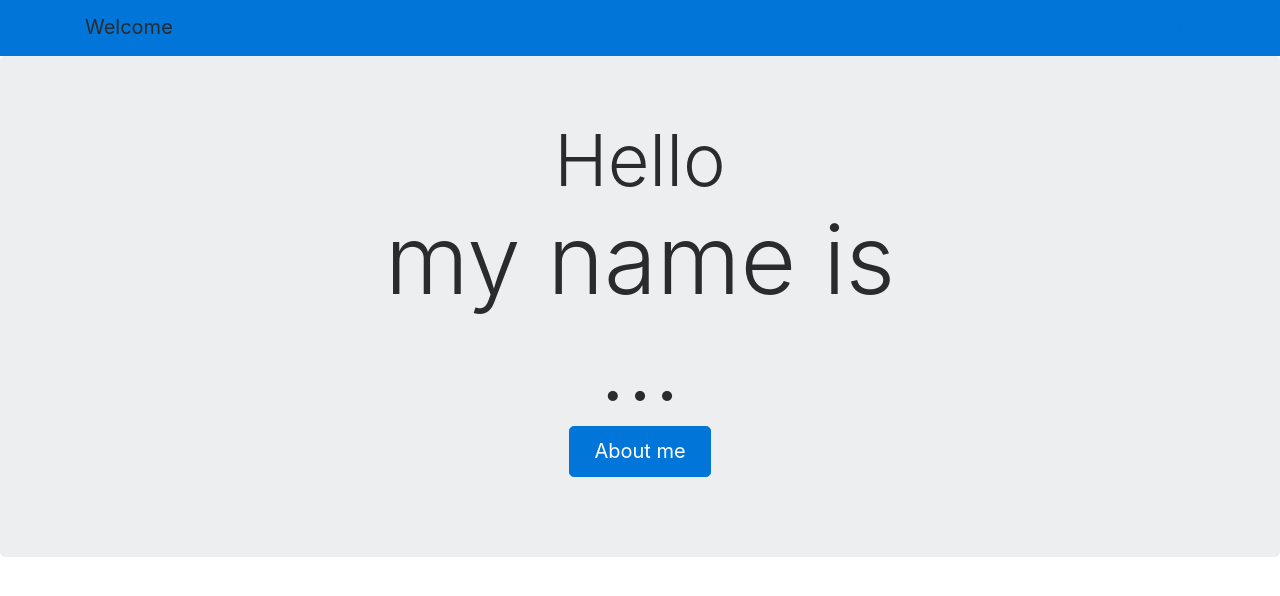
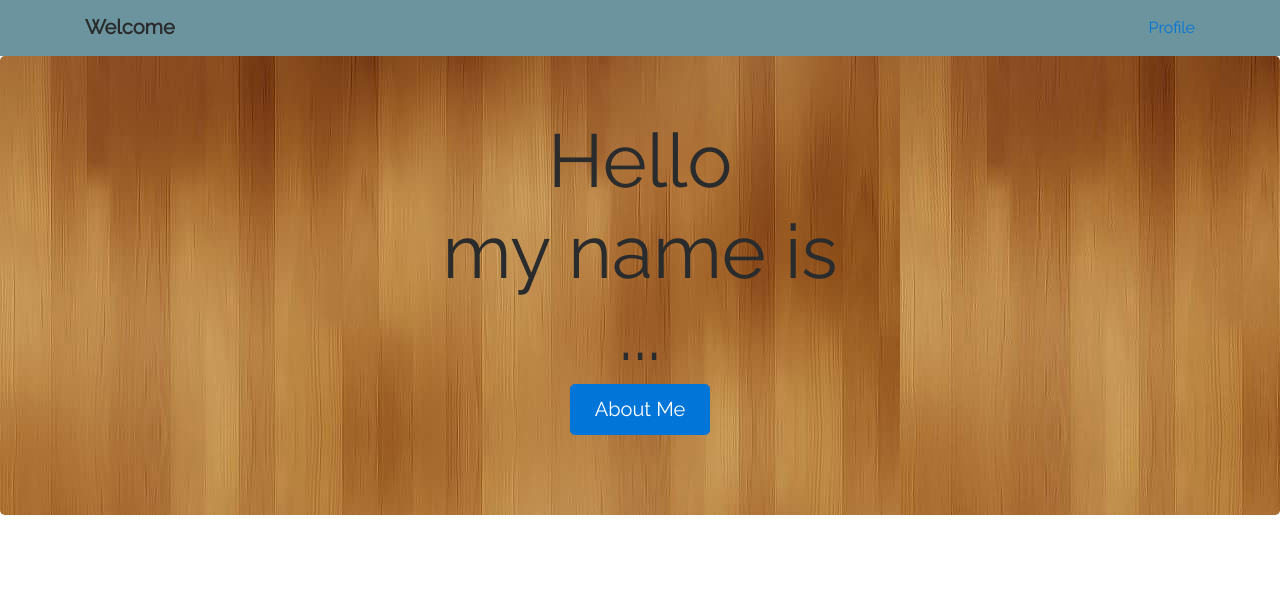
Before and after one commit to joshuatay/joshuatay.github.io, a plain HTML site: page index.html in a window 1280 px wide. Drawn offline with nearby package versions, Linux system fonts and the light colour scheme; a web font is replaced by a local one.

Commit message:
Add files via upload

```diff
--- a/css/style.css
+++ b/css/style.css
@@ -1,9 +1,13 @@
+body{
+	font-family: 'Raleway', sans-serif;
+}
+
 .custom-fb{
 	color:#D4B16A;
 }
 
 .custom-name {
-	font-weight: bold;
+	font-weight: bolder;
 }
 
 .custom-linkedinn {
@@ -13,3 +17,26 @@
 .custom-insta {
 	color:#570d6d;
 }
+.barcolor{
+	background: #6B949E;
+}
+
+.mx-auto{
+	 border-radius: 7px;
+}
+.description {
+  background-image: url("../img/pattern.jpg");
+  background-repeat: repeat-x;
+}
+.jumbotron{
+	background-image: url("../img/pattern.jpg");
+  background-repeat: repeat-x;
+  background-size: cover
+  color:white;
+}
+.display-3 {
+	font-size: 75px;
+}
+.display-1{
+	font-size: 75px;
+}
--- a/index.html
+++ b/index.html
@@ -1,15 +1,16 @@
 <html>
   <head>
+    <link href="https://fonts.googleapis.com/css?family=Kavivanar|Raleway" rel="stylesheet">
     <title>Joshua</title>
     <meta name="viewport" content="width=device-width, initial-scale=1, shrink-to-fit=no">
     <link rel="stylesheet" href="https://maxcdn.bootstrapcdn.com/bootstrap/4.0.0-alpha.6/css/bootstrap.min.css">
     <link rel="stylesheet" href="https://maxcdn.bootstrapcdn.com/font-awesome/4.4.0/css/font-awesome.min.css">
-    <link rel="stylesheet" type="text/css" href="css/profile.css">
+    <link rel="stylesheet" href="css/style.css">
   </head>
 </body>
-	<nav class="navbar navbar-dark bg-primary">
+	<nav class="navbar navbar-dark barcolor">
       	<div class="container">
-       			<a class="navbar-brand">Welcome</a>
+       			<a class="navbar-brand custom-name">Welcome</a>
         	<ul class="nav navbar-nav pull-right">
           		<li class="nav-item active">
             		<a class="nav-link" href="profile.html">Profile</a>
@@ -22,13 +23,13 @@
       <div class="container">
         <div class="row">
           <div class="col-md-12">
-            <h1 class="display-3">Hello</h1>
-            <h2 class="display-1">
+            <h2 class="display-3">Hello</h2>
+            <h3 class="display-1">
               my name is<br>
             	...
-            </h2>
+            </h3>
             <p class="lead">
-              <a class="btn btn-primary btn-lg" href="profile.html">About me</a>
+              <a class="btn btn-primary btn-lg" href="profile.html">About Me</a>
             </p>
           </div>
         </div>
```
Also changed, not shown: img/pattern.jpg (added), 1 other file.
